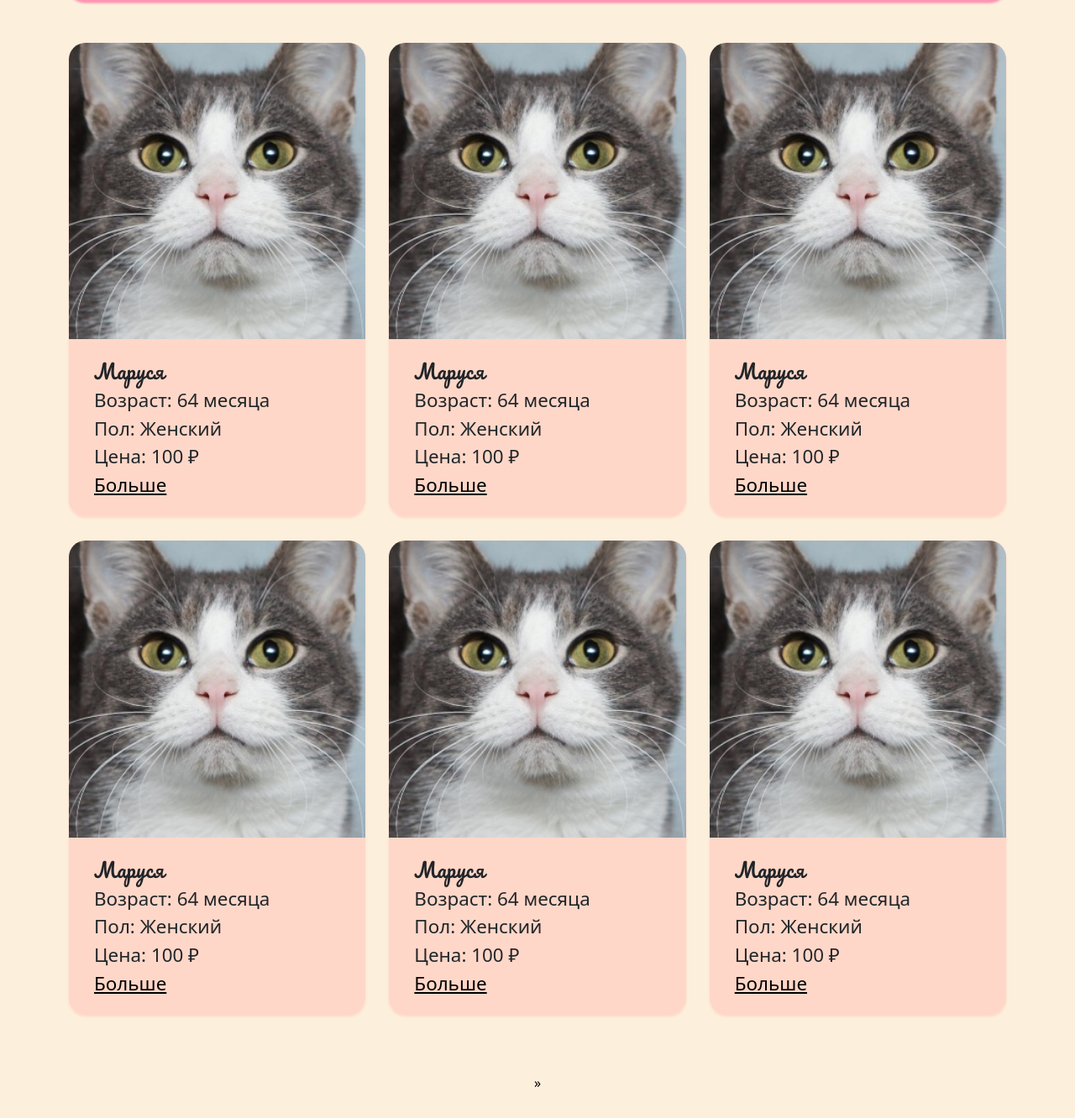
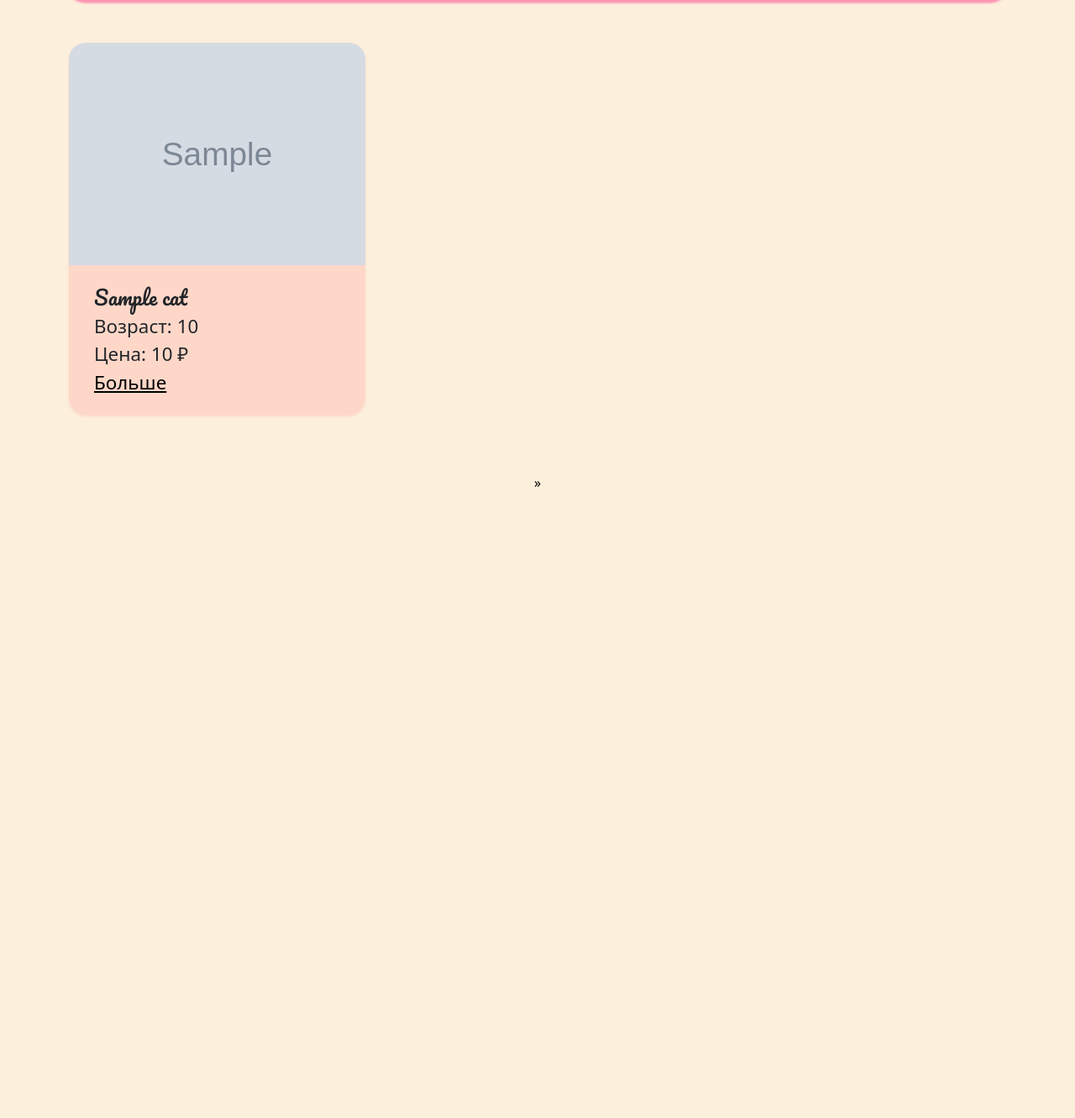
Before and after one commit to nikniksham/FlaskPostgreDocker, a Flask app: template templates/main-page.html in a window 1280 px wide. Shown: the part 473-1805 px from the top of the page at 84% size. After the commit the page ends 1053 px from the top, so only its background shows below. Run offline with Flask 2, Linux system fonts and the light colour scheme; the template is opened without the code that fills it: most values are stand-ins (such as "Sample title", 1, 10 or a date in 2020); grey boxes marked "Sample" are stand-in pictures; some libraries are stand-ins or nearby versions.

Commit message:
fix data

```diff
--- a/data/API/ExternalAPI/ExternalCat/CatResource.py
+++ b/data/API/ExternalAPI/ExternalCat/CatResource.py
@@ -12,7 +12,7 @@ def to_dict(cat):
         cat_dict["catId"] = cat.catId
         cat_dict["name"] = cat.name
         cat_dict["gender"] = cat.gender
-        cat_dict["age"] = cat.age
+        cat_dict["age"] = {"0": "Не указано", "1": "1 месяц", "2": "2 месяца", "3": "3 месяца", "4": "6 месяцев", "5": "1 год", "6": "2 года", "7": "3 года и более"}[cat.age]
         cat_dict["description"] = cat.description
         cat_dict["price"] = cat.price
         cat_dict["images"] = cat.images
--- a/run.py
+++ b/run.py
@@ -212,7 +212,7 @@ def load_user(user_id):
 
 def get_render_template(template_name, title, **kwargs):
     return render_template(template_name, title=title, is_admin=current_user.is_authenticated, species=get_all_species(),
-                           pages_count=10, **kwargs)
+                           pages_count=get_count_pages(), **kwargs)
 
 
 def main():
@@ -323,7 +323,10 @@ def admin_delete_cat(cat_id):
 # Стартовая страница
 @application.route("/")
 def website_main_page():
-    return get_render_template("main-page.html", title="главная страница", current_page=1)
+    cats = get_cat_for_page(1)
+    for cat in cats:
+        cat["age"] = {"0": "Не указано", "1": "1 месяц", "2": "2 месяца", "3": "3 месяца", "4": "6 месяцев", "5": "1 год", "6": "2 года", "7": "3 года и более"}[cat["age"]]
+    return get_render_template("main-page.html", title="главная страница", current_page=1, cats=cats)
     # return "Some data"
 
 
@@ -331,7 +334,9 @@ def website_main_page():
 @application.route("/page/<int:page>")
 def website_main_page_by_page(page):
     cats = get_cat_for_page(page)
-    return get_render_template("main-page.html", title="главная страница", current_page=page)
+    for cat in cats:
+        cat["age"] = {"0": "Не указано", "1": "1 месяц", "2": "2 месяца", "3": "3 месяца", "4": "6 месяцев", "5": "1 год", "6": "2 года", "7": "3 года и более"}[cat["age"]]
+    return get_render_template("main-page.html", title="главная страница", current_page=page, cats=cats)
     # return "Some data"
 
 
@@ -341,6 +346,9 @@ def cat_page_by_id(cat_id):
     if cat:
         # dop_cats = post("http://localhost:5000/api/cat_relevant/4", json={"catId": cat["id"], "species": cat["species"], "gender": cat["gender"], "age": cat["age"], "text": cat["description"]}).json()
         dop_cats = [{'catId': 7, 'name': 'Какой-то кот', 'gender': '1', 'age': '7', 'description': 'Какой-то кот. Потерян, ищет новый дом. Что-то там ещё и про что-то ещё', 'price': 5000, 'images': 'cat/cat_7/tNwLvI7cvDsWU43uyfwVi6TzcLFAqhU8RktTqJVgmAoNFBJLwa.png//cat/cat_7/LHyp0mBueb8oAKBvpwsUsMdiShhlRAn0MgRiGUdS9MRRtSheiN.png//cat/cat_7/THqWs3Xu7DYu1nsMBqpXMhBT21jwfRaAa9Zn6uNKbsb3bfcJDk.png//cat/cat_7/kDg6oh7Rzqy50hGRnX5vQp7uc48Ctt9xPXcgumVqep00RlWIG4.png//cat/cat_7/zWI6X8SeSnilt28kKhWqjbnzQuz0ZRJZqqNZsBcXTnkCSxDebQ.png//cat/cat_7/wZrAuSPwadwG1ydXjywIMRN3iRR5TAbcvivhSRBvn2rjnNNvSB.png//cat/cat_7/TKg9mL3340DNZCfaAgJnXEsP5DCSvFfZkxGfJwtY9z3GLaCVaf.png', 'species': 'Программист'}, {'catId': 9, 'name': 'aesrdtfygu', 'gender': '1', 'age': '7', 'description': 'zxvvzxvxzvxv', 'price': 241142412, 'images': 'cat/cat_9/bucV0yUGwprAxfmq8913MHfiKCpaxim2NXPNOyH9h425YEjbiO.png', 'species': 'svsdzv'}, {'catId': 8, 'name': 'saffsafsa', 'gender': '1', 'age': '2', 'description': 'saffafsasasfsaffasafsafsfsa', 'price': 24112, 'images': 'cat/cat_8/jwqktY72RbfuLqZ8o3Ml5q6Ux9bYPc1p3PN3ThgXne2AGrgt1q.png//cat/cat_8/mfoTZXfKI5L2MkURsNnXDHb8V8MMXpDPE6lMhsqHipWyCLiOdh.png//cat/cat_8/gLoMCL6vuC8Frtl5foJ3dr6bDOFGaPFWVuov4uT5NjpWGokhM8.png//cat/cat_8/Nu3JzdcdEyBnobMhvDRY2cOzmtNSNWswdB0GdgAUSk2YmrI9nI.png//cat/cat_8/KKeOVPhvY7TxRPZxyfFblDxWkUoPWAQLr27SJgqalbzj5y48U5.png//cat/cat_8/jY4Y54dj0YPWHZ8OWXv8IeANooJQ1mrlkDnjGp5eLHopG1adl2.png', 'species': 'sfasafsasffsaasfafs'}]
+        cat["age"] = {"0": "Не указано", "1": "1 месяц", "2": "2 месяца", "3": "3 месяца", "4": "6 месяцев", "5": "1 год", "6": "2 года", "7": "3 года и более"}[cat["age"]]
+        for ct in dop_cats:
+            ct["age"] = {"0": "Не указано", "1": "1 месяц", "2": "2 месяца", "3": "3 месяца", "4": "6 месяцев", "5": "1 год", "6": "2 года", "7": "3 года и более"}[ct["age"]]
         # Из cat можешь извлекать всю необходимую информацию
         return get_render_template("cat-page.html", "Личная страница этого котика", cat=cat, dop_cats=dop_cats)
     return abort(404)
--- a/templates/cat-page.html
+++ b/templates/cat-page.html
@@ -26,7 +26,7 @@
             {% else %}
             <p class="personal__species"><span>Порода:</span><br>Не указана</p>
             {% endif %}
-            <p class="personal__age"><span>Возраст:</span><br>{{cat.age}} мес.</p>
+            <p class="personal__age"><span>Возраст:</span><br>{{cat.age}}</p>
             <p class="personal__price"><span>Цена:</span><br>{{cat.price}} ₽</p>
         </div>
         <p class="personal__description"><span>Описание:</span><br>{{cat.description}}</p>
--- a/templates/main-page.html
+++ b/templates/main-page.html
@@ -39,10 +39,10 @@
         </form>
     </div>
     <div class="cat__list">
-        {% for i in range(6) %}
+        {% for cat in cats %}
         <div class="cat__container">
             <div class="cat__wrapper">
-                <img src="/static/img/cats/cat1.jpeg" alt="Самый классный кот" class="cat__img">
+                <img src="/static/img/{{cat.images.split('//')[0]}}" alt="Самый классный кот" class="cat__img">
                 {% if is_admin %}
                 <div class="admin__back"></div>
                 <a href="/admin/admin-edit-cat/CATID" class="admin__edit"></a>
@@ -50,12 +50,18 @@
                 {% endif %}
                 <div class="cat__info">
                     <div>
-                        <p class="cat__name">Маруся</p>
-                        <p class="cat__age"><span>Возраст: </span> 64 месяца</p>
-                        <p class="cat__gender"><span>Пол: </span> Женский</p>
-                        <p class="cat__cost"><span>Цена: </span> 100 ₽</p>
+                        <p class="cat__name">{{cat.name}}</p>
+                        <p class="cat__age"><span>Возраст: </span> {{cat.age}}</p>
+                        {% if cat.gender == '0' %}
+                        <p class="cat__gender"><span>Пол:</span><br>Не указан</p>
+                        {% elif cat.gender == '1' %}
+                        <p class="cat__gender"><span>Пол:</span><br>Мальчик</p>
+                        {% elif cat.gender == '2' %}
+                        <p class="cat__gender"><span>Пол:</span><br>Девочка</p>
+                        {% endif %}
+                        <p class="cat__cost"><span>Цена: </span> {{cat.cost}} ₽</p>
                     </div>
-                    <a href="#" class="cat__link">Больше</a>
+                    <a href="/cat-page/{{cat.catId}}" class="cat__link">Больше</a>
                 </div>
             </div>
         </div>
```
Lines whose indentation alone changed are shown as unchanged.
